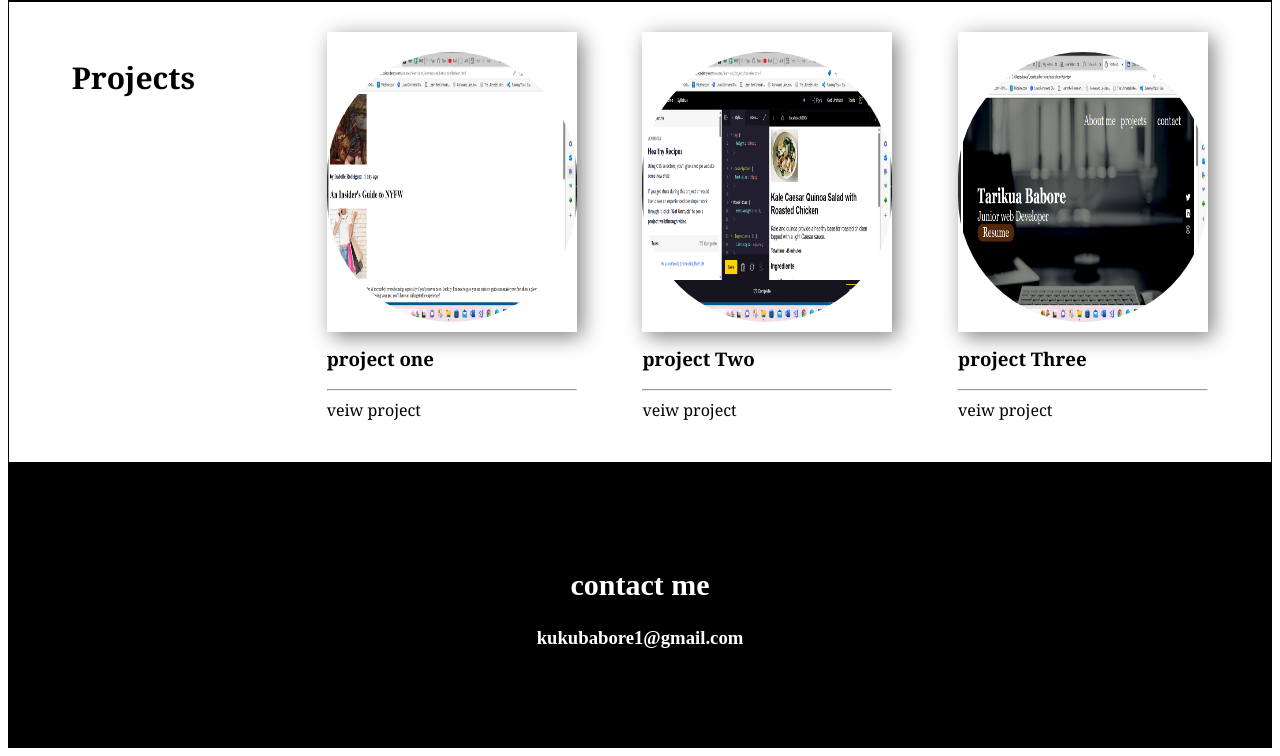
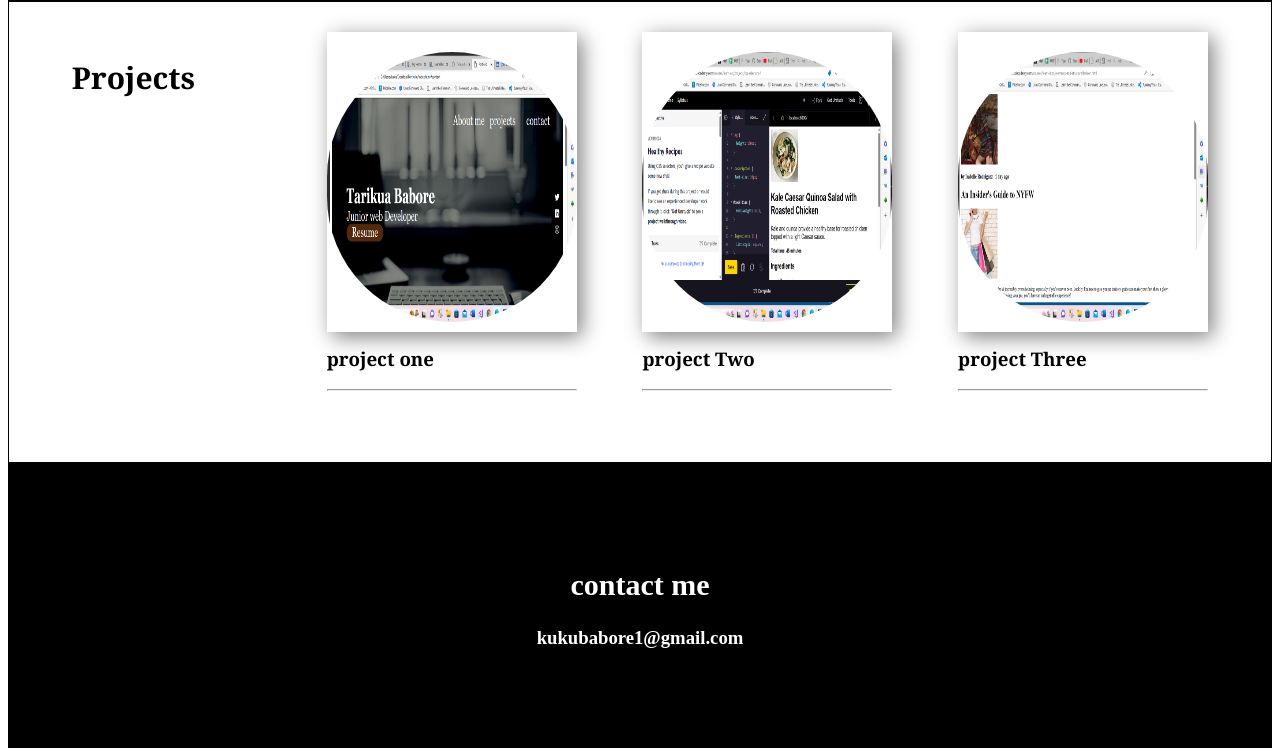
Before and after one commit to Tarikua-Babore/Portfolio, a plain HTML site: page index.html in a window 1280 px wide. Shown: the part 1733-2489 px from the top of the page. Drawn offline with Linux system fonts and the light colour scheme.

Commit message:
prepared

```diff
--- a/index.html
+++ b/index.html
@@ -70,23 +70,23 @@
         <h2>Projects</h2>
         <div class="project-container"></div>
             <div class="project-cards">
-                <img class="project-image" src="src/img/Screenshot (74).png" alt="project one image">
+                <img class="project-image" src="src/img/Screenshot (77).png" alt="project one image">
                 <h3>project one</h3>
                 <hr/>
-           <div class="subtext"> veiw project</div>
+           <div class="subtext"><a href="https://tarikua-babore.github.io/Portfolio/">veiw project</a></div>
             </div>
             <div class="project-cards">
                 <img class="project-image" src="src/img/Screenshot (75).png" alt="project Two image">
                 <h3>project Two</h3>
                 <hr/>
-                <p class="subtext"> veiw project</p>
+                <p class="subtext"><a href="https://www.codecademy.com/courses/learn-css/projects/css-selectors-1">veiw project</a></p>
             </div>
 
             <div class="project-cards">
-                <img class="project-image" src="src/img/Screenshot (77).png" alt="project Three image">
+                <img class="project-image" src="src/img/Screenshot (74).png" alt="project Three image">
                 <h3>project Three</h3>
                 <hr/>
-                <p class="subtext"> veiw project</p>
+                <p class="subtext"><a href="https://www.codecademy.com/courses/learn-html/projects/html-fashion-blog">veiw project</a></p>
             </div>
 
             </div>
--- a/src/styles.css
+++ b/src/styles.css
@@ -141,5 +141,10 @@ margin-top: 20px;
 
 a {
     text-decoration: none;
-    color: white;
+    color: white
 }
+
+.subtext {
+    text-decoration: none;
+    color:blue;
+}
```
